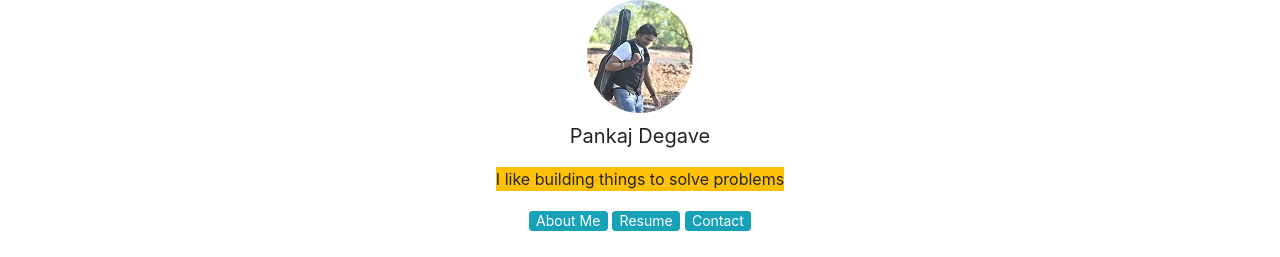
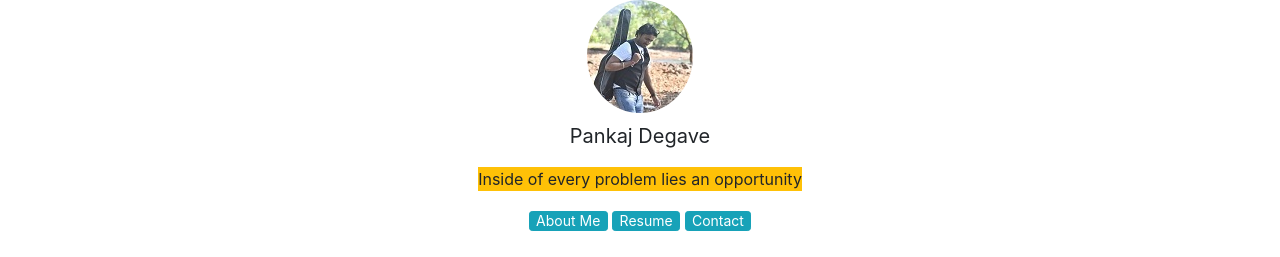
Before and after one commit to PankajDegave/PankajDegave.github.io, a plain HTML site: page resume.html in a window 1280 px wide. Shown: the top 257 px of the page. Drawn offline with nearby package versions, Linux system fonts and the light colour scheme; some icons are missing.

Commit message:
Update resume.html

```diff
--- a/resume.html
+++ b/resume.html
@@ -34,7 +34,7 @@
                     <img src="profile_1.JPG" alt="profile" class="img-fluid rounded-circle w-2 mb-2" style="width: 50x;">
                     <blockquote class="blockquote" text-center my-2" style="height: 50;">Pankaj Degave</blockquote>
 
-                    <p class="d-inline-block bg-warning mt-0 ml-42 mr-44">I like building things to solve problems</p>
+                    <p class="d-inline-block bg-warning mt-0 ml-42 mr-44">Inside of every problem lies an opportunity</p>
 
                 </div>
              </div>
```
